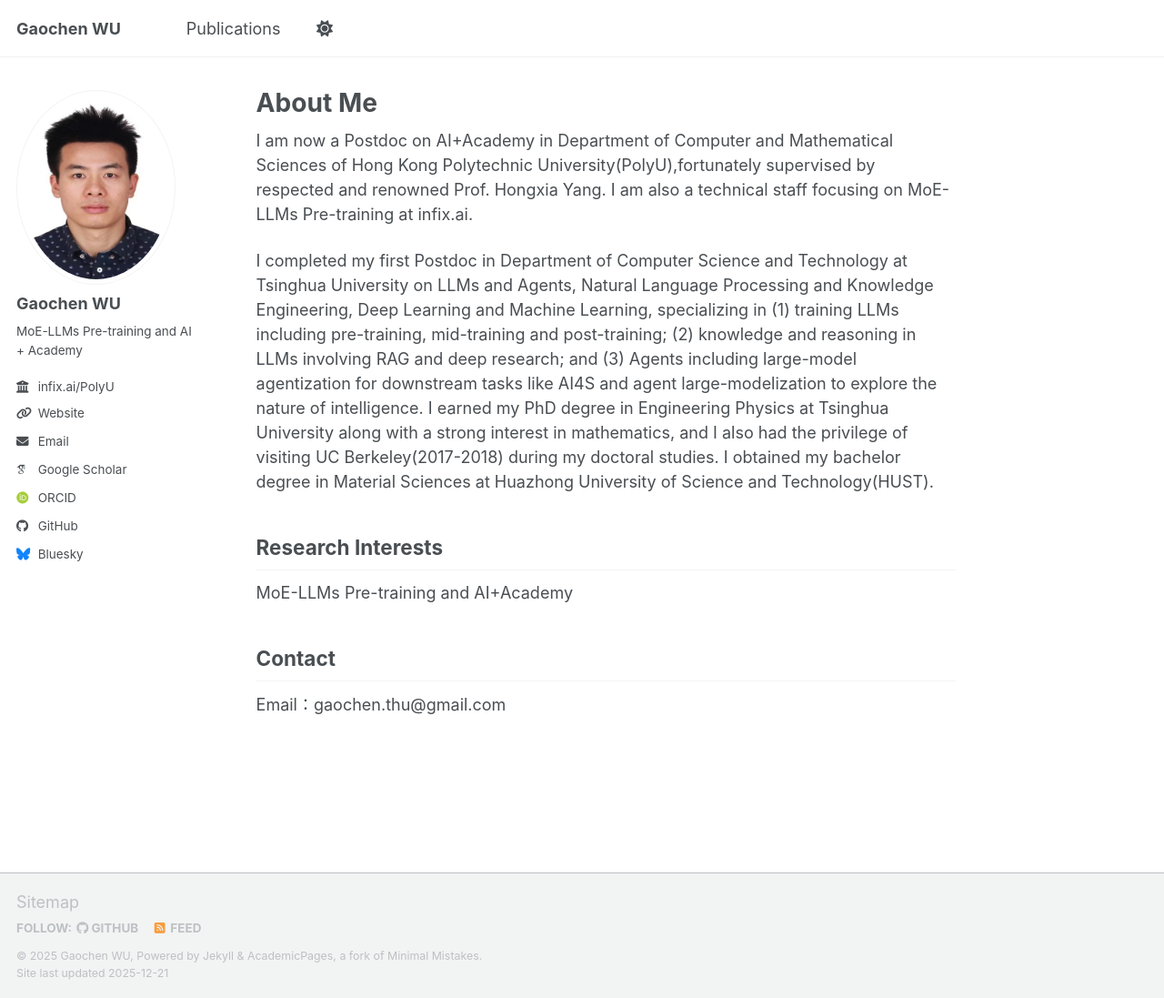
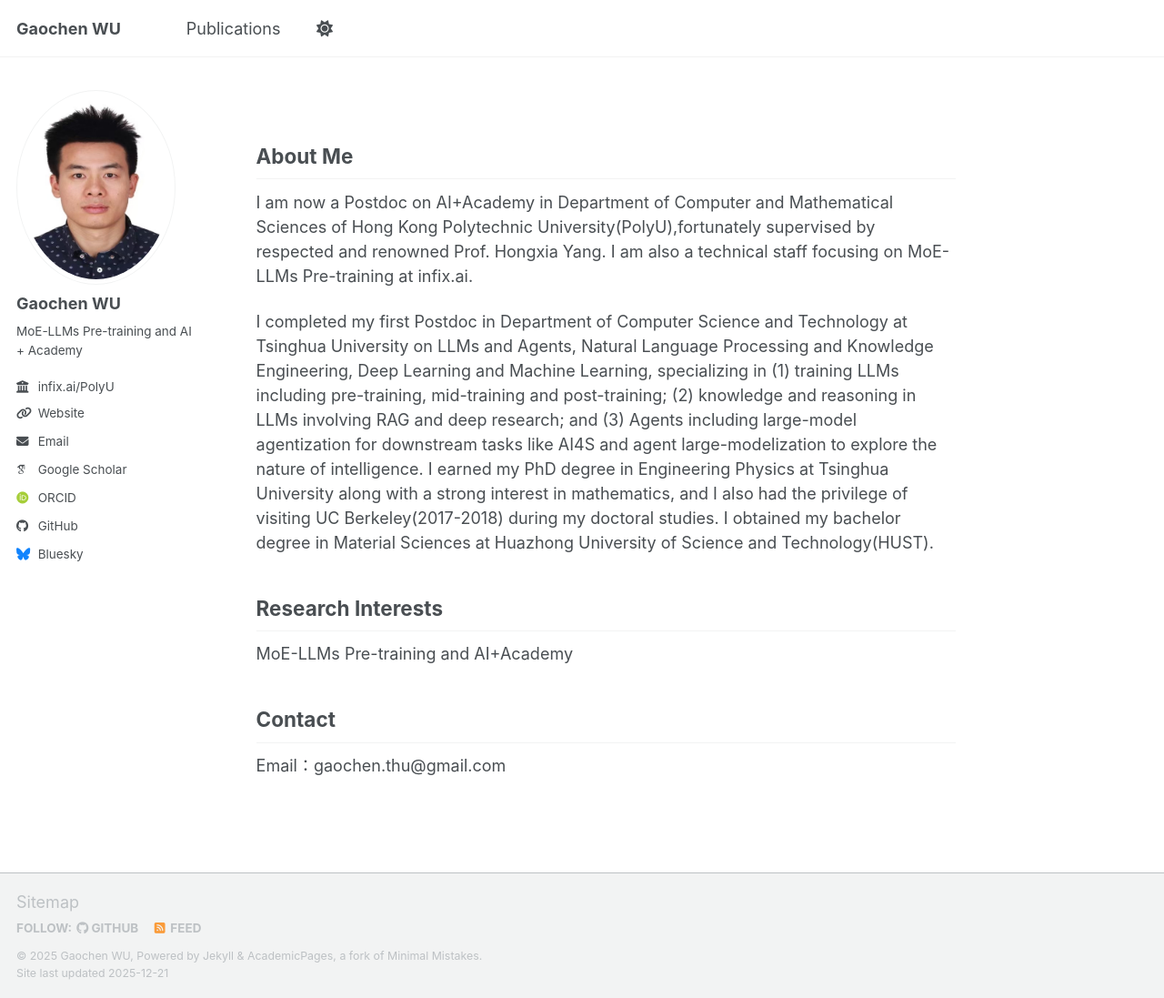
Before and after one commit to wgc20/wgc20.github.io, a Jekyll site: the page built from _pages/about.md, in a window 1280 px wide and 1097 px high. Shown: the whole window at 91% size. Built offline with Jekyll 4.4.1, drawn with Linux system fonts in a browser that asks for light colours; some web fonts are replaced; a script bundle is joined from its source files by our own code; library files that are not in the unit come from our copies.

```diff
--- a/_pages/about.md
+++ b/_pages/about.md
@@ -1,13 +1,13 @@
 ---
 permalink: /
-title: "About Me"
+title: ""
 author_profile: true
 redirect_from:
   - /about/
   - /about.html
 ---
 
-
+## About Me
 
 I am now a Postdoc on AI+Academy in Department of Computer and Mathematical Sciences of Hong Kong Polytechnic University(PolyU),fortunately supervised by respected and renowned Prof. Hongxia Yang. I am also a technical staff focusing on MoE-LLMs Pre-training at infix.ai.
 
```
